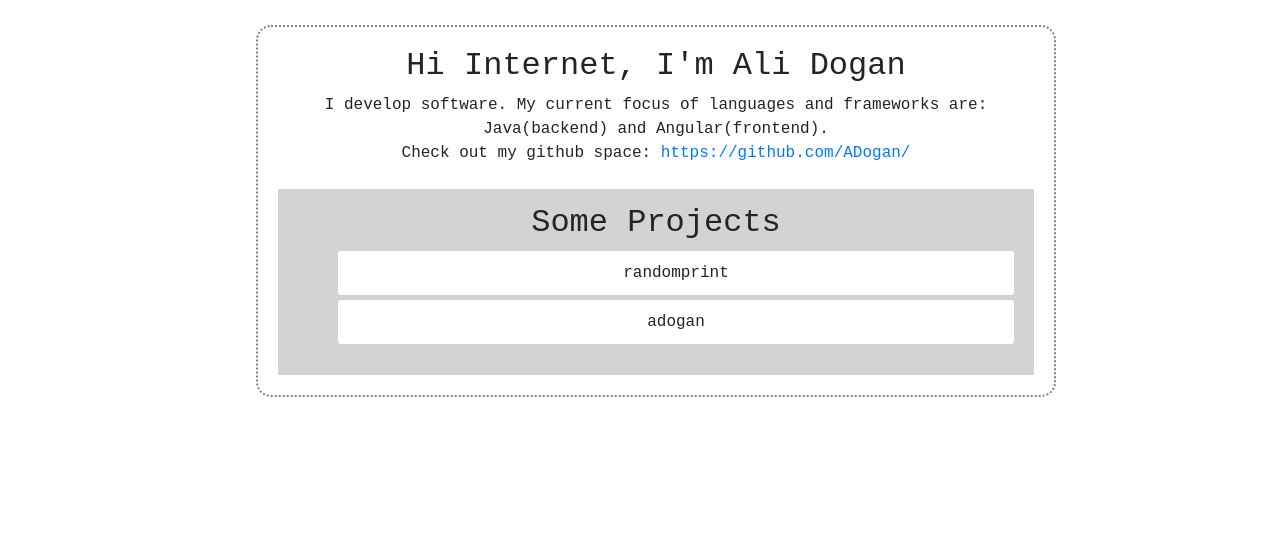
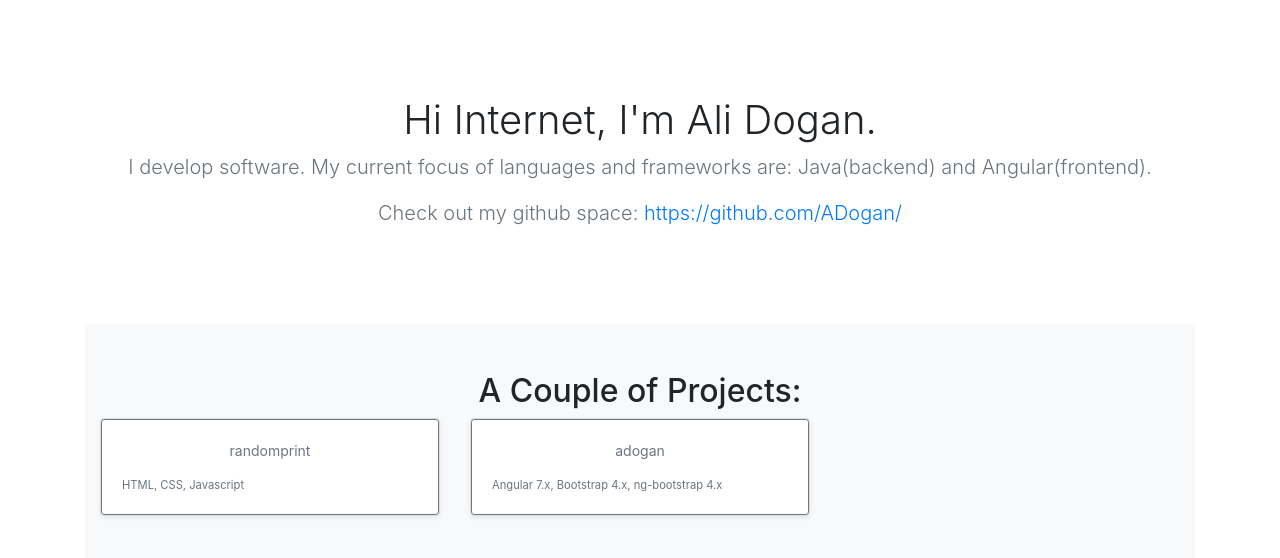
Before and after one commit to ADogan/portfolio, an Angular app: page / in a window 1280 px wide. Shown: the top 558 px of the page. Built offline with nearby package versions, Linux system fonts and the light colour scheme.

Commit message:
Add bootstrap template html and css

```diff
--- a/src/app/app.component.css
+++ b/src/app/app.component.css
@@ -1,38 +1,29 @@
-h2 {
-    text-align: center;
+html,
+body {
+  overflow-x: hidden; /* Prevent scroll on narrow devices */
 }
 
-#main {
-    /* background-color:olivedrab; */
-    padding:20px;
-    margin-top:25px;
-   margin-left:20%;
-    border: 2px dotted grey;
-    border-bottom-left-radius: 10px;
-    border-radius: 15px;
-    font-family: monospace;
+.jumbotron {
+    padding-top: 3rem;
+    padding-bottom: 3rem;
+    margin-bottom: 0;
+    background-color: #fff;
+  }
+@media (min-width: 768px) {
+  .jumbotron {
+    padding-top: 6rem;
+    padding-bottom: 6rem;
+  }
 }
 
-#main:hover {
-    /* background-color:lightgreen; */
-/*    cursor:grab;*/
-    border: 2px solid black;
+.jumbotron p:last-child {
+  margin-bottom: 0;
 }
 
-#main:active, #main:visited{
-/*    background-color: darkolivegreen;*/
-/*    cursor:grabbing;*/
+.jumbotron-heading {
+  font-weight: 300;
 }
 
-
-@media (max-width:400px) {
-    #main {
-        width:300px;
-    }
- }
-
-@media (min-width:400px) {
-    #main {
-        width:800px;
-    }
+.jumbotron .container {
+  max-width: 40rem;
 }
--- a/src/app/app.component.html
+++ b/src/app/app.component.html
@@ -1,11 +1,10 @@
-<div id="main">
-    <div style="text-align:center">
-      <h2>
-        Hi Internet, I'm Ali <span placement="top" ngbPopover="The 'g' is silent.">Dogan</span>
-      </h2>
-      <span>I develop software. My current focus of languages and frameworks are: Java(backend) and Angular(frontend).</span> <br />
-      <span>Check out my github space: <a href="https://github.com/ADogan">https://github.com/ADogan/</a></span>
-      <br /><br />
+<main role="main">
+  <div class="container">
+    <section class="jumbotron text-center">
+        <h1 class="jumbotron-heading">Hi Internet, I'm Ali <span placement="top" ngbPopover="The 'g' is silent.">Dogan</span>.</h1>
+        <p class="lead text-muted">I develop software. My current focus of languages and frameworks are: Java(backend) and Angular(frontend).</p>
+        <p class="lead text-muted">Check out my github space: <a href="https://github.com/ADogan">https://github.com/ADogan/</a></p>
+      </section>
+      <app-projects></app-projects>
     </div>
-    <app-projects></app-projects>
-</div>
+  </main>
--- a/src/app/project-detail/project-detail.component.css
+++ b/src/app/project-detail/project-detail.component.css
@@ -0,0 +1,5 @@
+#SelectedProject{
+    max-width: 90%;
+    margin-left:auto;
+    margin-right:auto;
+}
--- a/src/app/project-detail/project-detail.component.html
+++ b/src/app/project-detail/project-detail.component.html
@@ -1,6 +1,12 @@
-<div *ngIf="project" id="SelectedProject">
-    <h3>{{project.name}}</h3>
-    <!-- <span>{{project.id}}</span><br /> -->
-    <span>{{project.description}}</span> <br />
-    <a href="{{project.url}}">{{project.url}}</a>
+
+<div *ngIf="project" id="SelectedProject" class="my-3 p-3 bg-white rounded shadow-sm">
+  <h6 class="border-bottom border-gray pb-2 mb-0">Project description: {{project.name}}</h6>
+  <div class="media text-muted pt-3">
+    <div class="media-body pb-3 mb-0 small lh-125 border-bottom border-gray">
+      <div class="d-flex justify-content-between align-items-center w-100">
+        <a href="{{project.url}}">{{project.url}}</a>
+      </div>
+      <span class="d-block">{{project.description}}</span>
+    </div>
+  </div>
 </div>
--- a/src/app/project.ts
+++ b/src/app/project.ts
@@ -3,4 +3,5 @@
     name: string;
     description: string;
     url: string;
+    tags: string;
 }
--- a/src/app/projects-data.ts
+++ b/src/app/projects-data.ts
@@ -7,12 +7,14 @@
         id:2,
         name: 'randomprint',
         description: 'Looking for a random word? This simple website gives you a random word following the pattern: vowel - consonant - vowel - consonant etc.. ',
-        url: 'https://www.randomprint.com'
+        url: 'https://www.randomprint.com',
+        tags: 'HTML, CSS, Javascript'
     },
     {
         id:1,
         name: 'adogan',
         description: 'This should be the website you are on right now. Its made with Angular 7 and ng bootstrap version 4.',
-        url: 'http://www.adogan.nl'
+        url: 'http://www.adogan.nl',
+        tags: 'Angular 7.x, Bootstrap 4.x, ng-bootstrap 4.x'
     }
 ];
--- a/src/app/projects/projects.component.css
+++ b/src/app/projects/projects.component.css
@@ -1,27 +1,6 @@
-.project {
-    background-color: white;
-    padding:10px;
-    margin:5px;
-    border-radius: 3px;
-    cursor:pointer;
-    list-style: none;
+
+
+.albumHeader {
+    text-align: center;
+    text-size:10px;
 }
-
-.project:hover, .badge:hover {
-    background-color: black;
-    color:whitesmoke;
-}
-
-.badge {
-/*    background-color: beige;*/
-/*    display: inline-block;*/
-}
-
-.selected {
-background-color:gray;
-}
-#projectsMain {
-    text-align:center;
-    background-color:lightgray;
-    padding:15px;
-}
--- a/src/app/projects/projects.component.html
+++ b/src/app/projects/projects.component.html
@@ -1,13 +1,20 @@
-<div id="projectsMain">
-    <h2>Some Projects</h2>
 
-    <ul class="projects">
-        <li *ngFor="let project of projects" [class.selected]="project === selectedProject" (click)="onSelect(project)" class="project">
-            <!-- <span class="badge">{{project.id}}</span> - -->
-            <span>{{project.name}}</span>
-        </li>
-    </ul>
 
+<div class="album py-5 bg-light">
+    <h2 class="albumHeader">A Couple of Projects:</h2>
+    <div class="container">
+        <div class="row">
+            <div class="col-md-4" *ngFor="let project of projects" [class.selected]="project === selectedProject" (click)="onSelect(project)" >
+                <div class="card mb-4 shadow-sm">
+                <div class="card-body btn btn-sm btn-outline-secondary">
+                    <p class="card-text">{{project.name}}</p>
+                    <div class="d-flex justify-content-between align-items-center">
+                    <small class="text-muted">{{project.tags}}</small>
+                    </div>
+                </div>
+                </div>
+            </div>
+        </div>
+    </div>
     <app-project-detail [project]="selectedProject"></app-project-detail>
-
 </div>
```
Also changed, not shown: 2 other files (tests, documents, lock files or other folders).
